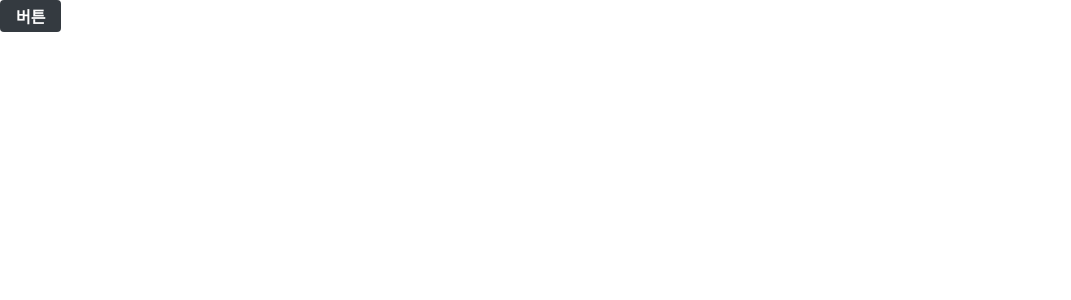
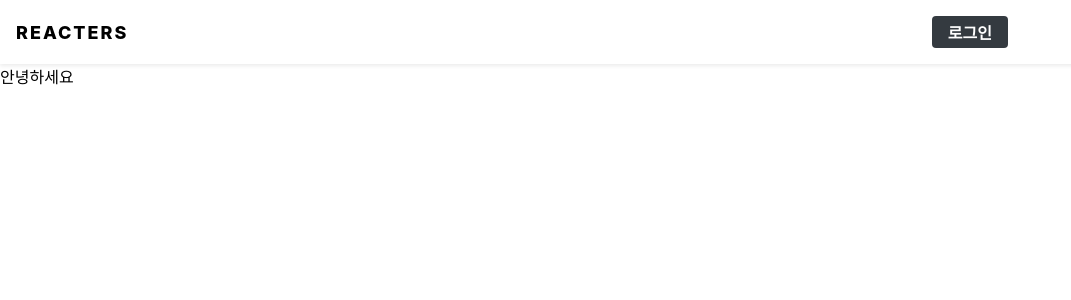
Before and after one commit to onethegarden/blog, a React (Create React App) app in the folder blog-frontend/: page / in a window 1280 px wide. Shown: the top 300 px of the page, without its empty margins (0-1071 px from the left). Built offline with nearby package versions, Linux system fonts and the light colour scheme.

Commit message:
header 적용

```diff
--- /dev/null
+++ b/blog-frontend/src/components/common/Header.js
@@ -0,0 +1,52 @@
+import React from 'react';
+import styled from 'styled-components';
+import Responsive from './Responsive';
+import Button from './Button';
+
+const HeaderBlock = styled.div`
+  position: fixed;
+  width: 100%;
+  background: white;
+  box-shadow: 0px 2px 4px rgba(0, 0, 0, 0.08);
+`;
+/**
+ *  Responsive 컴포넌트 속성에 스타일 추가
+ */
+const Wrapper = styled(Responsive)`
+  height: 4rem;
+  display: flex;
+  align-items: center;
+  justify-content: space-between;
+  .logo {
+    font-size: 1.125rem;
+    font-weight: 800;
+    letter-spacing: 2px;
+  }
+  .right {
+    display: flex;
+    align-items: center;
+  }
+`;
+
+//헤더가 fixed로 되어 있기 때문에 페이지의 콘텐츠가 4rem아래에 나타나도록
+const Spacer = styled.div`
+  height: 4rem;
+`;
+
+const Header = () => {
+  return (
+    <>
+      <HeaderBlock>
+        <Wrapper>
+          <div className="logo"> REACTERS</div>
+          <div className="right">
+            <Button>로그인</Button>
+          </div>
+        </Wrapper>
+      </HeaderBlock>
+      <Spacer />
+    </>
+  );
+};
+
+export default Header;
--- /dev/null
+++ b/blog-frontend/src/components/common/Responsive.js
@@ -0,0 +1,25 @@
+import React from 'react';
+import styled from 'styled-components';
+
+const ResponsiveBlock = styled.div`
+  padding-left: 1rem;
+  padding-right: 1rem;
+  width: 1024px;
+  margin: 0 auth; /* 중앙정렬 */
+
+  /*브라우저 크기에 따라 가로 크기 변경 */
+  @media (max-width: 1024px) {
+    width: 758px;
+  }
+  @media (max-width: 768px) {
+    width: 100%;
+  }
+`;
+
+const Responsive = ({ children, ...rest }) => {
+  //style, className, onClick, onMouseMove 등의 props 사용할 수 있게
+  // ...rest를 사용하여 ResponsiveBlock 에 전달
+  return <ResponsiveBlock {...rest}>{children}</ResponsiveBlock>;
+};
+
+export default Responsive;
--- a/blog-frontend/src/pages/PostListPage.js
+++ b/blog-frontend/src/pages/PostListPage.js
@@ -1,11 +1,13 @@
 import React from 'react';
 import Button from '../components/common/Button';
+import Header from '../components/common/Header'
 
 const PostListPage = () => {
   return (
-  <div>
-      <Button>버튼</Button>
-  </div>
+    <>
+    <Header/>
+    <div>안녕하세요</div>
+    </>
   );
 };
 
```
